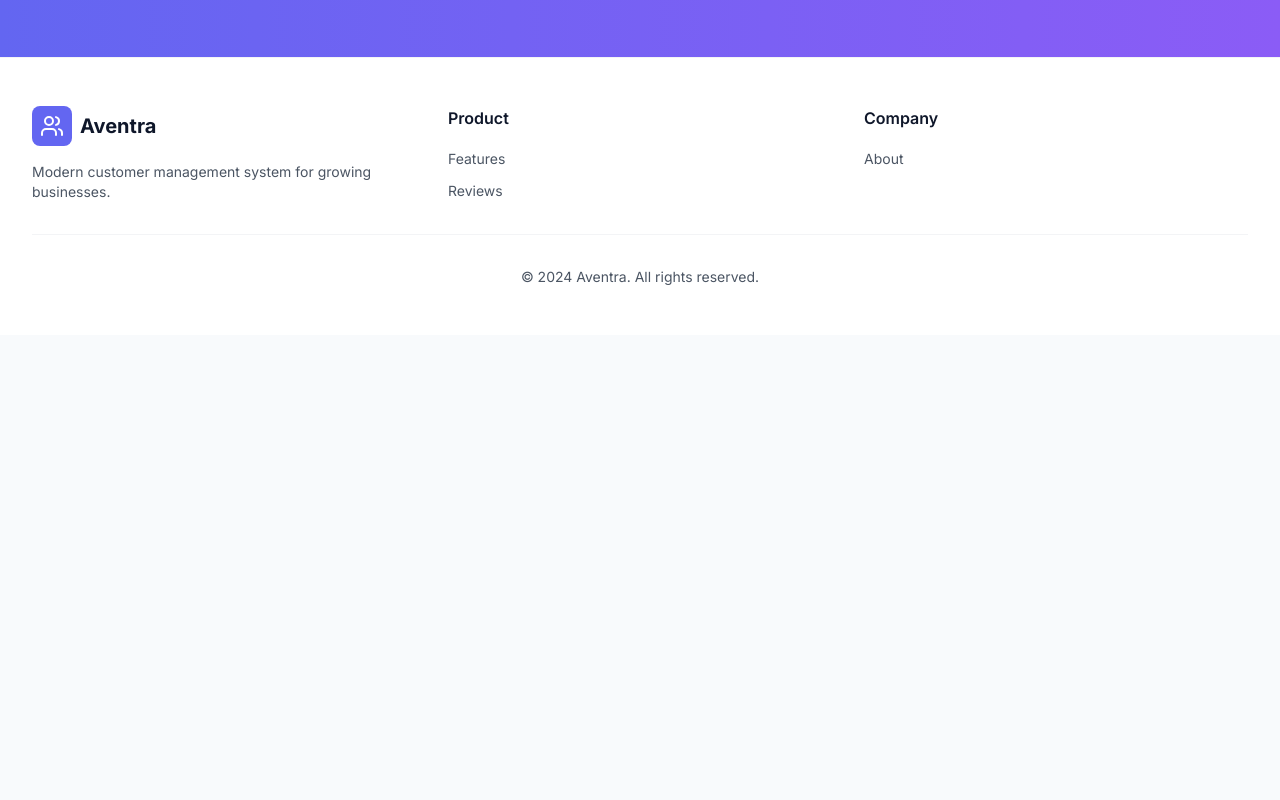
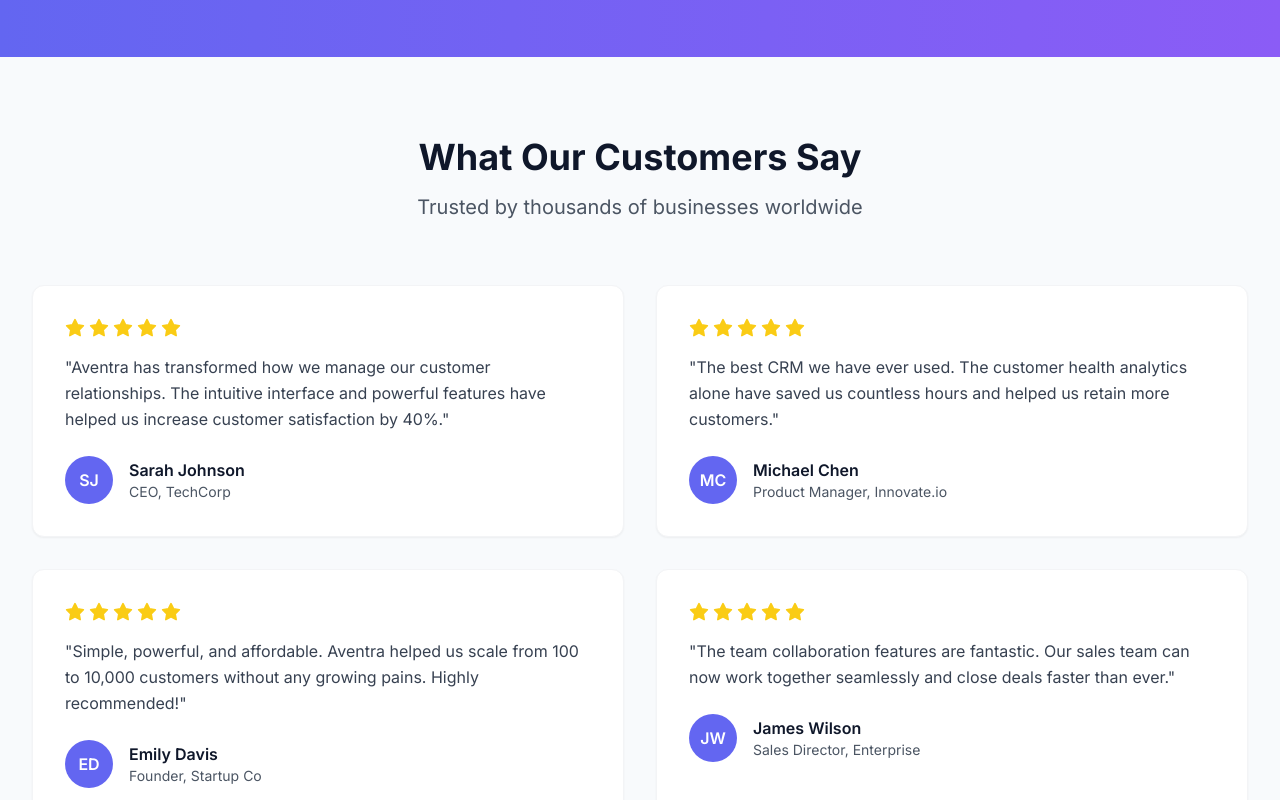
Before and after one commit to Harshitaa456/customer-management-system, a React (Vite) app: page / in a window 1280 px wide. Shown: the part 2080-2880 px from the top of the page. Before the commit the page ends 2415 px from the top, so only its background shows below. Built offline with nearby package versions, Linux system fonts and the light colour scheme.

Commit message:
Update project

```diff
--- a/src/components/Navbar.jsx
+++ b/src/components/Navbar.jsx
@@ -24,9 +24,9 @@
             <Link to="/features" className="text-gray-600 hover:text-primary transition-colors">
               Features
             </Link>
-            <Link to="/reviews" className="text-gray-600 hover:text-primary transition-colors">
+            <a href="#reviews" className="text-gray-600 hover:text-primary transition-colors">
               Reviews
-            </Link>
+            </a>
             <Link to="/about" className="text-gray-600 hover:text-primary transition-colors">
               About
             </Link>
@@ -66,9 +66,9 @@
               <Link to="/features" className="text-gray-600 hover:text-primary transition-colors">
                 Features
               </Link>
-              <Link to="/reviews" className="text-gray-600 hover:text-primary transition-colors">
+              <a href="#reviews" className="text-gray-600 hover:text-primary transition-colors">
                 Reviews
-              </Link>
+              </a>
               <Link to="/about" className="text-gray-600 hover:text-primary transition-colors">
                 About
               </Link>
--- a/src/pages/LandingPage.jsx
+++ b/src/pages/LandingPage.jsx
@@ -1,4 +1,4 @@
-import React from 'react';
+import React, { useEffect } from 'react';
 import { Link } from 'react-router-dom';
 import { ArrowRight, CheckCircle, Star, Zap, Shield, BarChart } from 'lucide-react';
 import Navbar from '../components/Navbar';
@@ -6,7 +6,52 @@
 import Button from '../components/Button';
 import Logo from '../components/Logo';
 
+const reviews = [
+  {
+    name: 'Sarah Johnson',
+    company: 'TechCorp',
+    role: 'CEO',
+    rating: 5,
+    text: 'Aventra has transformed how we manage our customer relationships. The intuitive interface and powerful features have helped us increase customer satisfaction by 40%.',
+    avatar: 'SJ'
+  },
+  {
+    name: 'Michael Chen',
+    company: 'Innovate.io',
+    role: 'Product Manager',
+    rating: 5,
+    text: 'The best CRM we have ever used. The customer health analytics alone have saved us countless hours and helped us retain more customers.',
+    avatar: 'MC'
+  },
+  {
+    name: 'Emily Davis',
+    company: 'Startup Co',
+    role: 'Founder',
+    rating: 5,
+    text: 'Simple, powerful, and affordable. Aventra helped us scale from 100 to 10,000 customers without any growing pains. Highly recommended!',
+    avatar: 'ED'
+  },
+  {
+    name: 'James Wilson',
+    company: 'Enterprise',
+    role: 'Sales Director',
+    rating: 5,
+    text: 'The team collaboration features are fantastic. Our sales team can now work together seamlessly and close deals faster than ever.',
+    avatar: 'JW'
+  }
+];
+
 const LandingPage = () => {
+  useEffect(() => {
+    const hash = window.location.hash;
+    if (hash === '#reviews') {
+      const element = document.getElementById('reviews');
+      if (element) {
+        element.scrollIntoView({ behavior: 'smooth' });
+      }
+    }
+  }, []);
+
   return (
     <div className="min-h-screen flex flex-col">
       <Navbar />
@@ -147,6 +192,40 @@
         </div>
       </section>
 
+      {/* Reviews Section */}
+      <section id="reviews" className="py-20 bg-background">
+        <div className="max-w-7xl mx-auto px-4 sm:px-6 lg:px-8">
+          <div className="text-center mb-16">
+            <h2 className="text-4xl font-bold text-[#0F172A] mb-4">What Our Customers Say</h2>
+            <p className="text-xl text-gray-600 max-w-2xl mx-auto">
+              Trusted by thousands of businesses worldwide
+            </p>
+          </div>
+
+          <div className="grid grid-cols-1 md:grid-cols-2 gap-8">
+            {reviews.map((review, index) => (
+              <div key={index} className="card p-8">
+                <div className="flex items-center gap-1 mb-4">
+                  {[...Array(review.rating)].map((_, i) => (
+                    <Star key={i} className="w-5 h-5 fill-yellow-400 text-yellow-400" />
+                  ))}
+                </div>
+                <p className="text-gray-700 mb-6 leading-relaxed">"{review.text}"</p>
+                <div className="flex items-center gap-4">
+                  <div className="w-12 h-12 bg-primary rounded-full flex items-center justify-center text-white font-semibold">
+                    {review.avatar}
+                  </div>
+                  <div>
+                    <p className="font-semibold text-[#0F172A]">{review.name}</p>
+                    <p className="text-sm text-gray-600">{review.role}, {review.company}</p>
+                  </div>
+                </div>
+              </div>
+            ))}
+          </div>
+        </div>
+      </section>
+
       <Footer />
     </div>
   );
```
